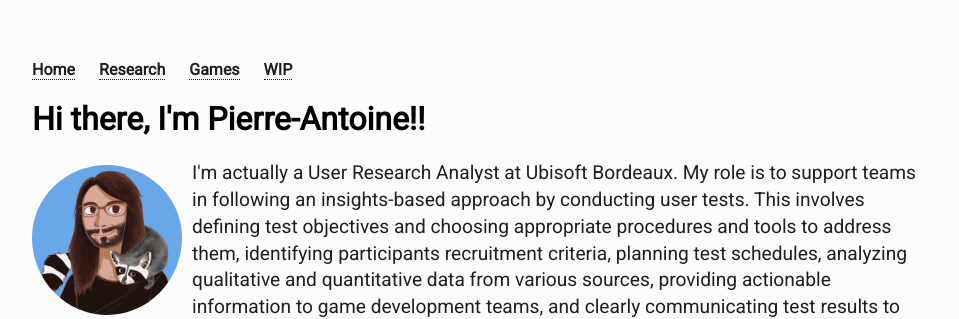
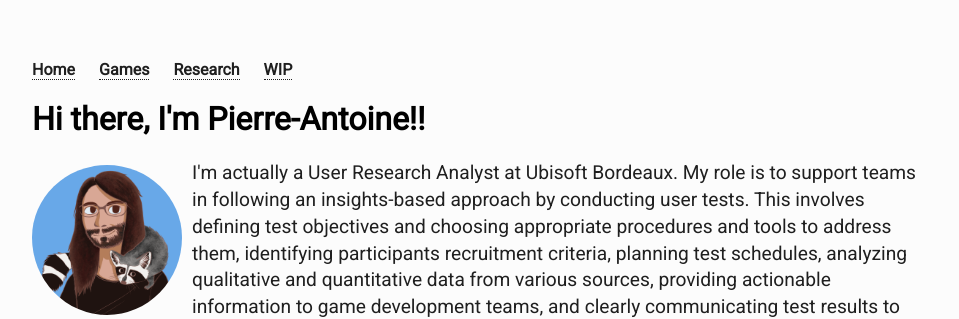
Before and after one commit to PACinquin/pacinquin.github.io, a Jekyll site: the page built from index.html, in a window 1280 px wide. Shown: the top 319 px of the page, without its empty margins (160-1119 px from the left). Built offline with Jekyll 4.4.1, drawn with Linux system fonts in a browser that asks for light colours.

Commit message:
Changed Menu order

```diff
--- a/_layouts/default.html
+++ b/_layouts/default.html
@@ -10,8 +10,8 @@
 			<nav>
 	    		<ul>
 	        		<li><a class="menu" href="/index.html">Home</a></li>
+<li><a class="menu" href="/playthings.html">Games</a></li>
 		        	<li><a class="menu" href="/research.html">Research</a></li>
-	        		<li><a class="menu" href="/playthings.html">Games</a></li>
 	        		<li><a class="menu" href="#">WIP</a></li>
 	    		</ul>
 			</nav>
```
